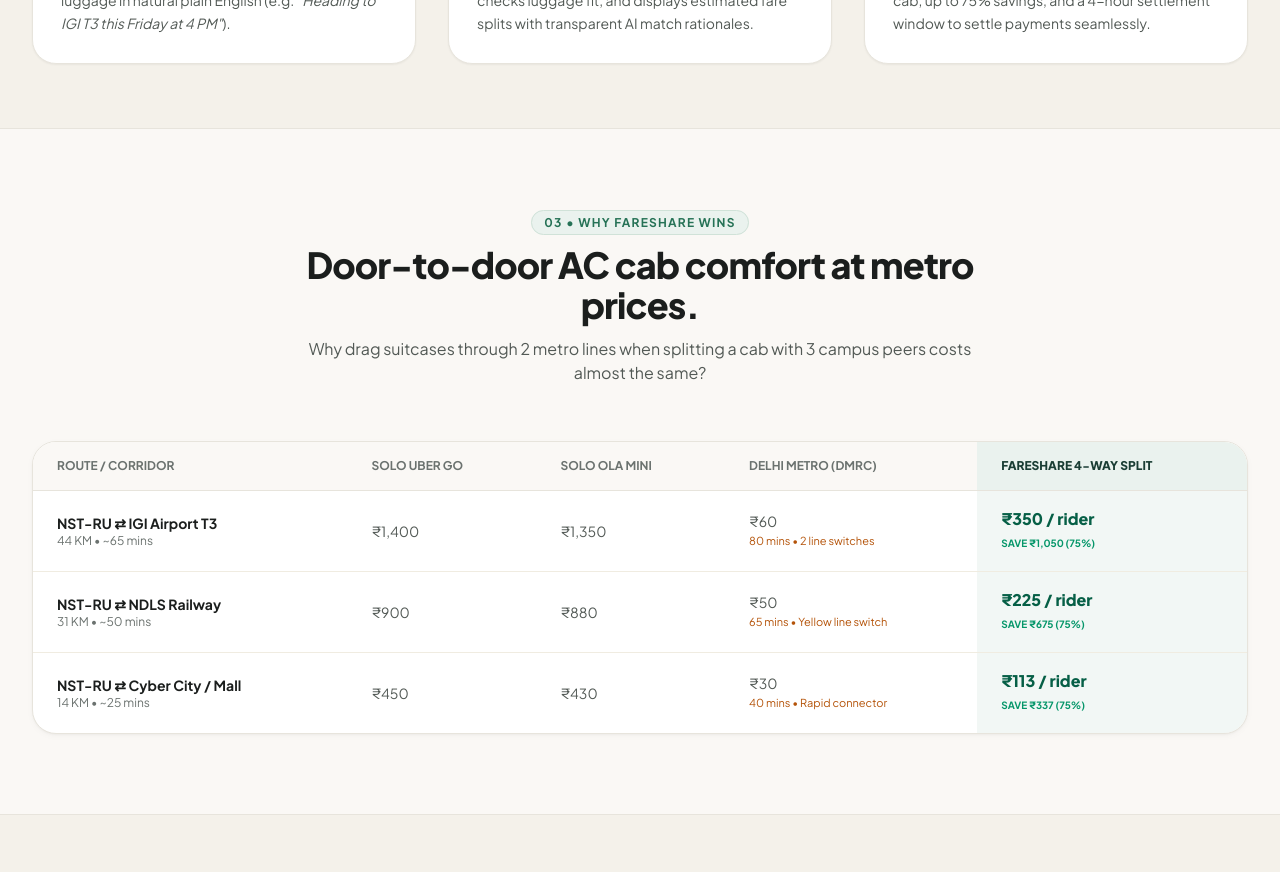
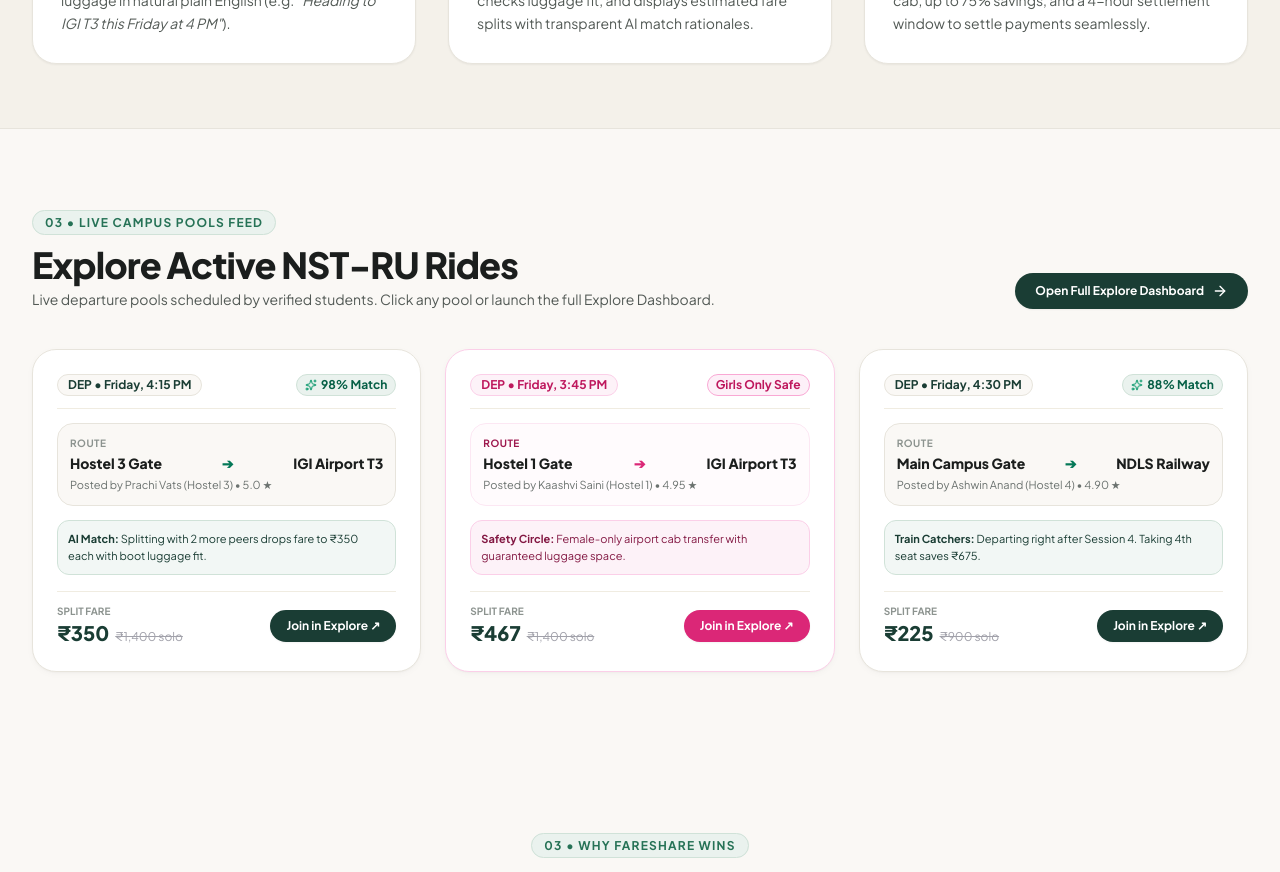
Before and after one commit to Prachivats-21/fareshare, a React (Vite) app: page / in a window 1280 px wide. Shown: the part 1900-2772 px from the top of the page. Built offline with nearby package versions, Linux system fonts and the light colour scheme.

Commit message:
Restore Explore Campus Rides & Pools feed section and add Explore Rides (5) nav pill

```diff
--- a/src/components/LandingPage.jsx
+++ b/src/components/LandingPage.jsx
@@ -101,9 +101,17 @@ export default function LandingPage({ onLaunchApp }) {
             </div>
           </div>
 
-          <nav className="hidden md:flex items-center gap-8 text-sm font-semibold text-[#525955]">
+          <nav className="hidden md:flex items-center gap-6 text-sm font-semibold text-[#525955]">
+            <button
+              onClick={onLaunchApp}
+              className="hover:text-[#1A3D34] transition-colors flex items-center gap-1.5 font-bold text-emerald-800 bg-[#EAF2EE] px-3 py-1 rounded-full border border-[#D0E2D8]"
+            >
+              <span className="w-2 h-2 rounded-full bg-emerald-500 animate-pulse" />
+              <span>Explore Rides (5)</span>
+            </button>
             <a href="#problem" className="hover:text-[#1A3D34] transition-colors">The Problem</a>
             <a href="#how-it-works" className="hover:text-[#1A3D34] transition-colors">How It Works</a>
+            <a href="#explore-preview" className="hover:text-[#1A3D34] transition-colors">Active Pools</a>
             <a href="#multi-modal" className="hover:text-[#1A3D34] transition-colors">Transit Matrix</a>
             <a href="#team" className="hover:text-[#1A3D34] transition-colors">Team</a>
           </nav>
@@ -452,7 +460,181 @@ export default function LandingPage({ onLaunchApp }) {
         </div>
       </section>
 
-      {/* 7. Multi-Modal Transit Comparison Matrix */}
+      {/* 7. LIVE EXPLORE FEED: Active Departure Pools Feed */}
+      <section id="explore-preview" className="py-20 px-4 sm:px-6 lg:px-8 max-w-7xl mx-auto w-full">
+        <div className="flex flex-col sm:flex-row sm:items-end justify-between gap-4 mb-10">
+          <div>
+            <span className="text-xs font-bold uppercase tracking-widest text-[#267256] bg-[#EAF2EE] px-3 py-1 rounded-full border border-[#D0E2D8]">
+              03 • Live Campus Pools Feed
+            </span>
+            <h2 className="text-3xl sm:text-4xl font-extrabold text-[#1B1E1D] mt-3 tracking-tight">
+              Explore Active NST-RU Rides
+            </h2>
+            <p className="text-[#525955] text-sm mt-1">
+              Live departure pools scheduled by verified students. Click any pool or launch the full Explore Dashboard.
+            </p>
+          </div>
+
+          <button
+            onClick={onLaunchApp}
+            className="inline-flex items-center gap-2 px-5 py-2.5 rounded-full bg-[#1A3D34] hover:bg-[#132E27] text-white text-xs font-bold transition-all shadow-sm self-start sm:self-auto"
+          >
+            <span>Open Full Explore Dashboard</span>
+            <ArrowRight className="w-4 h-4" />
+          </button>
+        </div>
+
+        {/* 3 Active Departure Pool Cards */}
+        <div className="grid grid-cols-1 md:grid-cols-3 gap-6">
+          {/* Card 1 */}
+          <SpotlightCard className="bg-white rounded-3xl p-6 border border-[#E7E4DC] shadow-soft-card flex flex-col justify-between hover:border-[#1A3D34] transition-all hover:shadow-md">
+            <div>
+              <div className="flex items-center justify-between pb-3 border-b border-[#F0ECE1]">
+                <span className="text-xs font-bold text-[#1A3D34] bg-[#FAF8F5] px-2.5 py-0.5 rounded-full border border-[#E7E4DC]">
+                  DEP • Friday, 4:15 PM
+                </span>
+                <span className="text-xs font-bold text-emerald-800 bg-[#EAF2EE] px-2 py-0.5 rounded-full border border-[#D0E2D8] flex items-center gap-1">
+                  <Sparkles className="w-3 h-3 text-emerald-600" />
+                  98% Match
+                </span>
+              </div>
+
+              <div className="my-3.5 p-3 rounded-2xl bg-[#FAF8F5] border border-[#E7E4DC]">
+                <div className="text-[10px] text-[#8C938F] font-bold uppercase tracking-wider">
+                  ROUTE
+                </div>
+                <div className="font-extrabold text-sm text-[#1B1E1D] mt-0.5 flex items-center justify-between">
+                  <span>Hostel 3 Gate</span>
+                  <span className="text-emerald-700">➔</span>
+                  <span>IGI Airport T3</span>
+                </div>
+                <div className="text-[11px] text-[#6B726F] mt-1">
+                  Posted by Prachi Vats (Hostel 3) • 5.0 ★
+                </div>
+              </div>
+
+              <div className="p-2.5 rounded-xl bg-[#EAF2EE]/60 border border-[#D0E2D8] text-[11px] text-[#1A3D34]">
+                <strong>AI Match:</strong> Splitting with 2 more peers drops fare to ₹350 each with boot luggage fit.
+              </div>
+            </div>
+
+            <div className="mt-4 pt-3 border-t border-[#F0ECE1] flex items-center justify-between">
+              <div>
+                <span className="text-[10px] font-bold text-[#8C938F] uppercase block">SPLIT FARE</span>
+                <span className="text-xl font-black text-[#1A3D34]">
+                  ₹350
+                  <span className="text-xs font-normal text-zinc-400 line-through ml-1.5">₹1,400 solo</span>
+                </span>
+              </div>
+              <button
+                onClick={onLaunchApp}
+                className="px-4 py-2 rounded-full bg-[#1A3D34] hover:bg-[#132E27] text-white text-xs font-bold transition-all shadow-sm"
+              >
+                Join in Explore ↗
+              </button>
+            </div>
+          </SpotlightCard>
+
+          {/* Card 2: Girls Only */}
+          <SpotlightCard className="bg-white rounded-3xl p-6 border border-pink-200 shadow-soft-card flex flex-col justify-between hover:border-pink-500 transition-all hover:shadow-md">
+            <div>
+              <div className="flex items-center justify-between pb-3 border-b border-[#F0ECE1]">
+                <span className="text-xs font-bold text-pink-700 bg-pink-50 px-2.5 py-0.5 rounded-full border border-pink-200">
+                  DEP • Friday, 3:45 PM
+                </span>
+                <span className="text-xs font-bold text-pink-700 bg-pink-100/60 px-2 py-0.5 rounded-full border border-pink-300">
+                  Girls Only Safe
+                </span>
+              </div>
+
+              <div className="my-3.5 p-3 rounded-2xl bg-pink-50/30 border border-pink-100">
+                <div className="text-[10px] text-pink-800 font-bold uppercase tracking-wider">
+                  ROUTE
+                </div>
+                <div className="font-extrabold text-sm text-[#1B1E1D] mt-0.5 flex items-center justify-between">
+                  <span>Hostel 1 Gate</span>
+                  <span className="text-pink-600">➔</span>
+                  <span>IGI Airport T3</span>
+                </div>
+                <div className="text-[11px] text-[#6B726F] mt-1">
+                  Posted by Kaashvi Saini (Hostel 1) • 4.95 ★
+                </div>
+              </div>
+
+              <div className="p-2.5 rounded-xl bg-pink-50 border border-pink-200 text-[11px] text-pink-900">
+                <strong>Safety Circle:</strong> Female-only airport cab transfer with guaranteed luggage space.
+              </div>
+            </div>
+
+            <div className="mt-4 pt-3 border-t border-[#F0ECE1] flex items-center justify-between">
+              <div>
+                <span className="text-[10px] font-bold text-[#8C938F] uppercase block">SPLIT FARE</span>
+                <span className="text-xl font-black text-[#1A3D34]">
+                  ₹467
+                  <span className="text-xs font-normal text-zinc-400 line-through ml-1.5">₹1,400 solo</span>
+                </span>
+              </div>
+              <button
+                onClick={onLaunchApp}
+                className="px-4 py-2 rounded-full bg-pink-600 hover:bg-pink-700 text-white text-xs font-bold transition-all shadow-sm"
+              >
+                Join in Explore ↗
+              </button>
+            </div>
+          </SpotlightCard>
+
+          {/* Card 3: NDLS */}
+          <SpotlightCard className="bg-white rounded-3xl p-6 border border-[#E7E4DC] shadow-soft-card flex flex-col justify-between hover:border-[#1A3D34] transition-all hover:shadow-md">
+            <div>
+              <div className="flex items-center justify-between pb-3 border-b border-[#F0ECE1]">
+                <span className="text-xs font-bold text-[#1A3D34] bg-[#FAF8F5] px-2.5 py-0.5 rounded-full border border-[#E7E4DC]">
+                  DEP • Friday, 4:30 PM
+                </span>
+                <span className="text-xs font-bold text-emerald-800 bg-[#EAF2EE] px-2 py-0.5 rounded-full border border-[#D0E2D8] flex items-center gap-1">
+                  <Sparkles className="w-3 h-3 text-emerald-600" />
+                  88% Match
+                </span>
+              </div>
+
+              <div className="my-3.5 p-3 rounded-2xl bg-[#FAF8F5] border border-[#E7E4DC]">
+                <div className="text-[10px] text-[#8C938F] font-bold uppercase tracking-wider">
+                  ROUTE
+                </div>
+                <div className="font-extrabold text-sm text-[#1B1E1D] mt-0.5 flex items-center justify-between">
+                  <span>Main Campus Gate</span>
+                  <span className="text-emerald-700">➔</span>
+                  <span>NDLS Railway</span>
+                </div>
+                <div className="text-[11px] text-[#6B726F] mt-1">
+                  Posted by Ashwin Anand (Hostel 4) • 4.90 ★
+                </div>
+              </div>
+
+              <div className="p-2.5 rounded-xl bg-[#EAF2EE]/60 border border-[#D0E2D8] text-[11px] text-[#1A3D34]">
+                <strong>Train Catchers:</strong> Departing right after Session 4. Taking 4th seat saves ₹675.
+              </div>
+            </div>
+
+            <div className="mt-4 pt-3 border-t border-[#F0ECE1] flex items-center justify-between">
+              <div>
+                <span className="text-[10px] font-bold text-[#8C938F] uppercase block">SPLIT FARE</span>
+                <span className="text-xl font-black text-[#1A3D34]">
+                  ₹225
+                  <span className="text-xs font-normal text-zinc-400 line-through ml-1.5">₹900 solo</span>
+                </span>
+              </div>
+              <button
+                onClick={onLaunchApp}
+                className="px-4 py-2 rounded-full bg-[#1A3D34] hover:bg-[#132E27] text-white text-xs font-bold transition-all shadow-sm"
+              >
+                Join in Explore ↗
+              </button>
+            </div>
+          </SpotlightCard>
+        </div>
+      </section>
+
+      {/* 8. Multi-Modal Transit Comparison Matrix */}
       <section id="multi-modal" className="py-20 px-4 sm:px-6 lg:px-8 max-w-7xl mx-auto w-full">
         <div className="text-center max-w-2xl mx-auto mb-14">
           <span className="text-xs font-bold uppercase tracking-widest text-[#267256] bg-[#EAF2EE] px-3 py-1 rounded-full border border-[#D0E2D8]">
```
Also changed, not shown: 5 other files (tests, documents, lock files or other folders).
